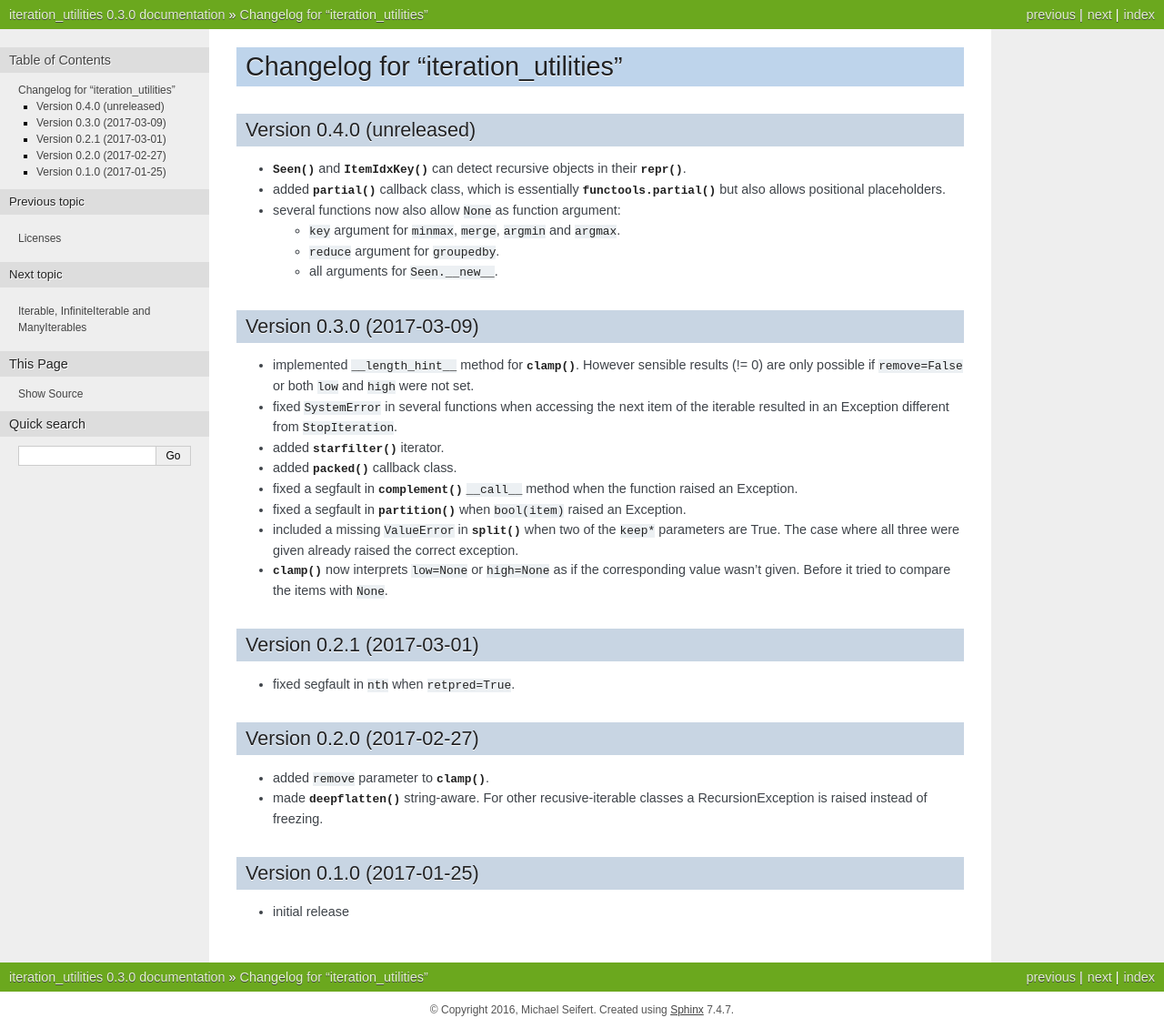
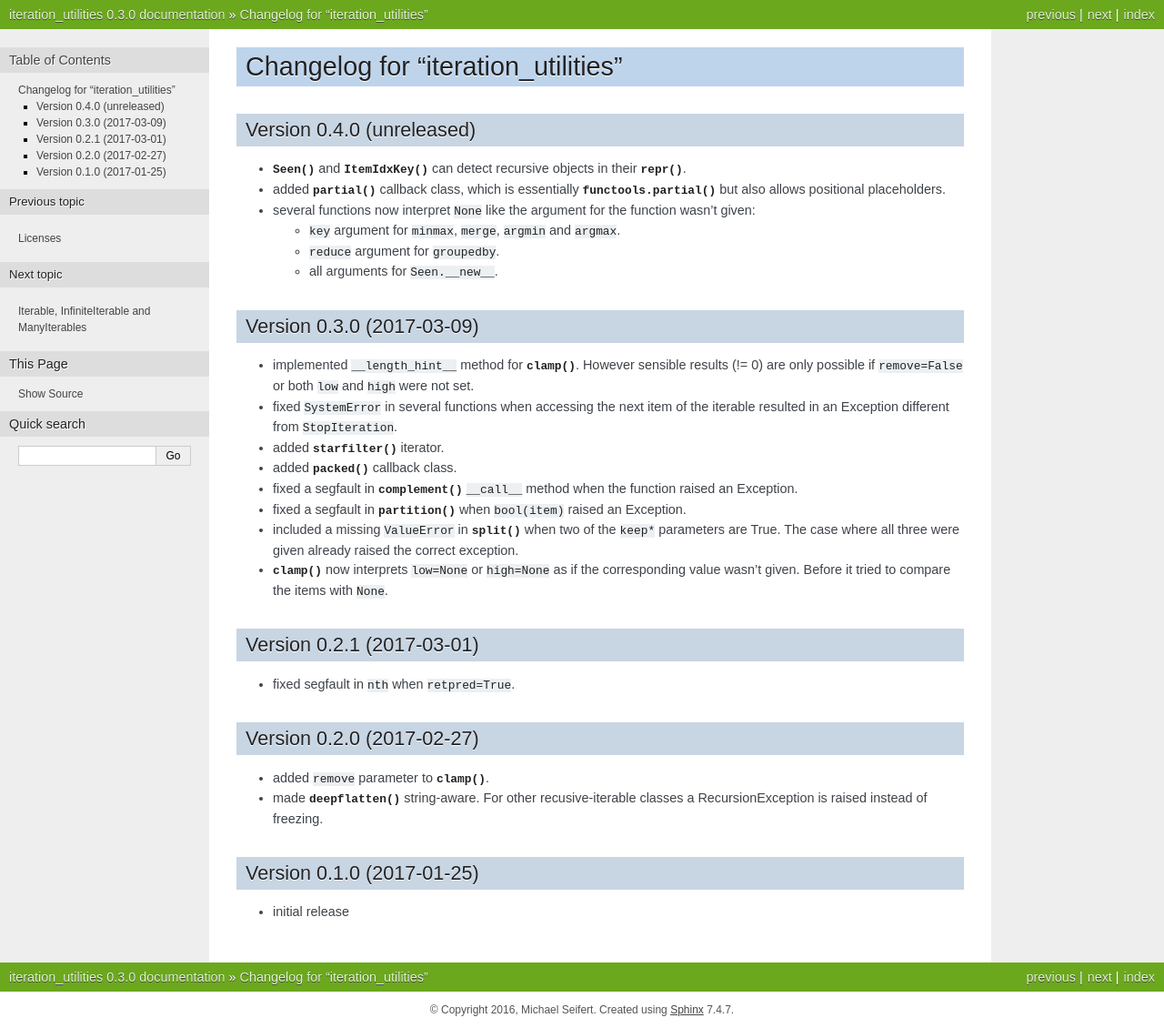
Before and after one commit to MSeifert04/iteration_utilities, a Sphinx documentation site: the page built from docs/CHANGES.rst, in a window 1280 px wide. Shown: the whole page at 91% size. Built offline with Sphinx 7.4.7, drawn with Linux system fonts in a browser that asks for light colours.

```diff
--- a/docs/CHANGES.rst
+++ b/docs/CHANGES.rst
@@ -13,7 +13,8 @@
   essentially :py:func:`functools.partial` but also allows positional
   placeholders.
 
-- several functions now also allow ``None`` as function argument:
+- several functions now interpret ``None`` like the argument for the function
+  wasn't given:
 
   - ``key`` argument for ``minmax``, ``merge``, ``argmin`` and ``argmax``.
   - ``reduce`` argument for ``groupedby``.
```
Also changed, not shown: 1 other file.
